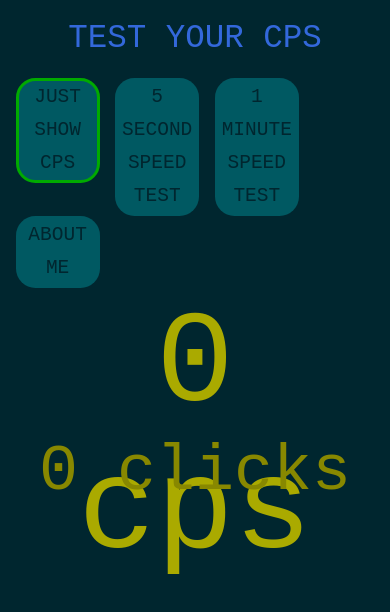
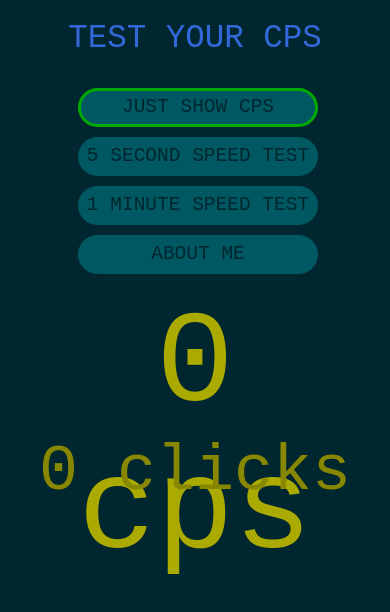
Before and after one commit to Clutools/clutools.github.io, a plain HTML site: page click_speed_test/index.html in a window 390 px wide. Drawn offline with Linux system fonts and the light colour scheme.

Commit message:
made different screens work better

```diff
--- a/click_speed_test/css.css
+++ b/click_speed_test/css.css
@@ -74,6 +74,13 @@ body {
     animation-iteration-count: infinite;
     transition: 300ms;
     border: 3px solid #0000;
+}
+@media screen and (max-width: 600px) {
+    .modeButton {
+        width: 60%;
+        margin-left: 20%;
+		margin-top: 10px;
+    }
 }
 .modeButton:hover {
     transform: scale(1.1, 1.1);
```
